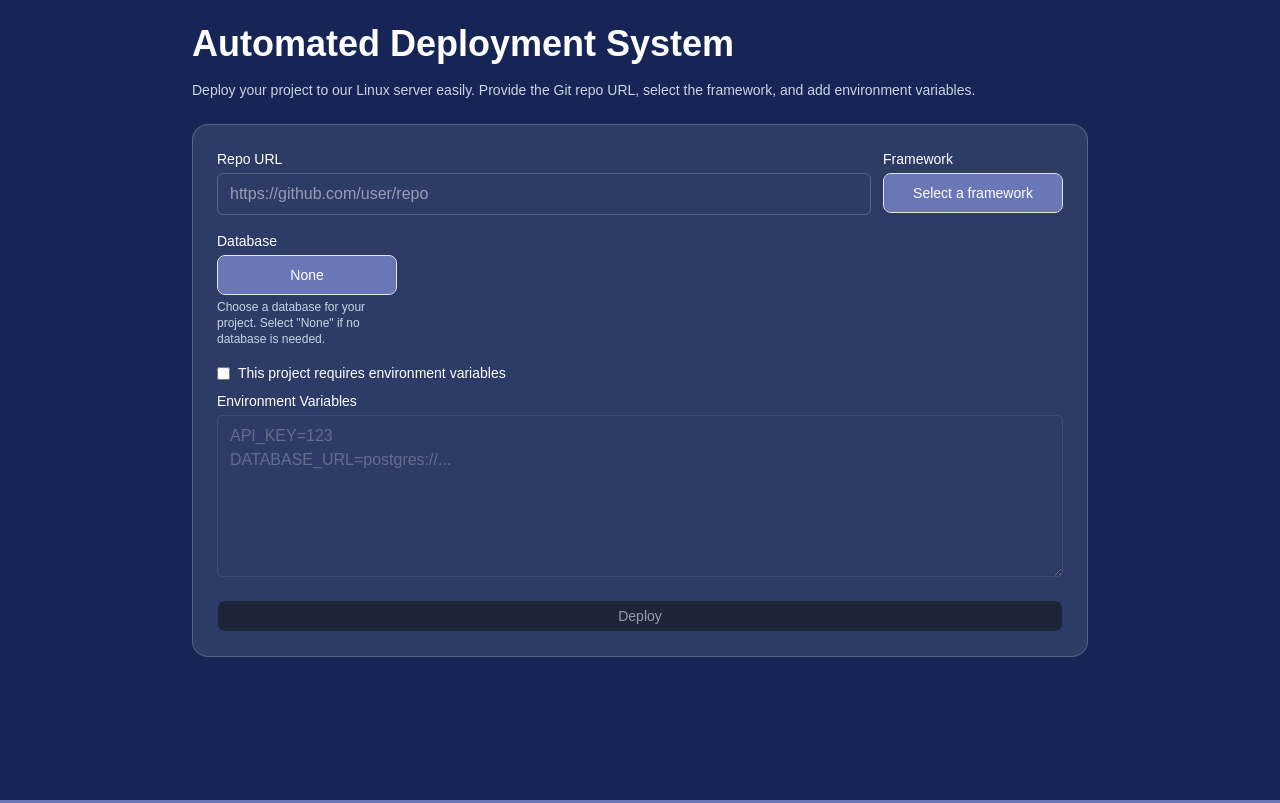
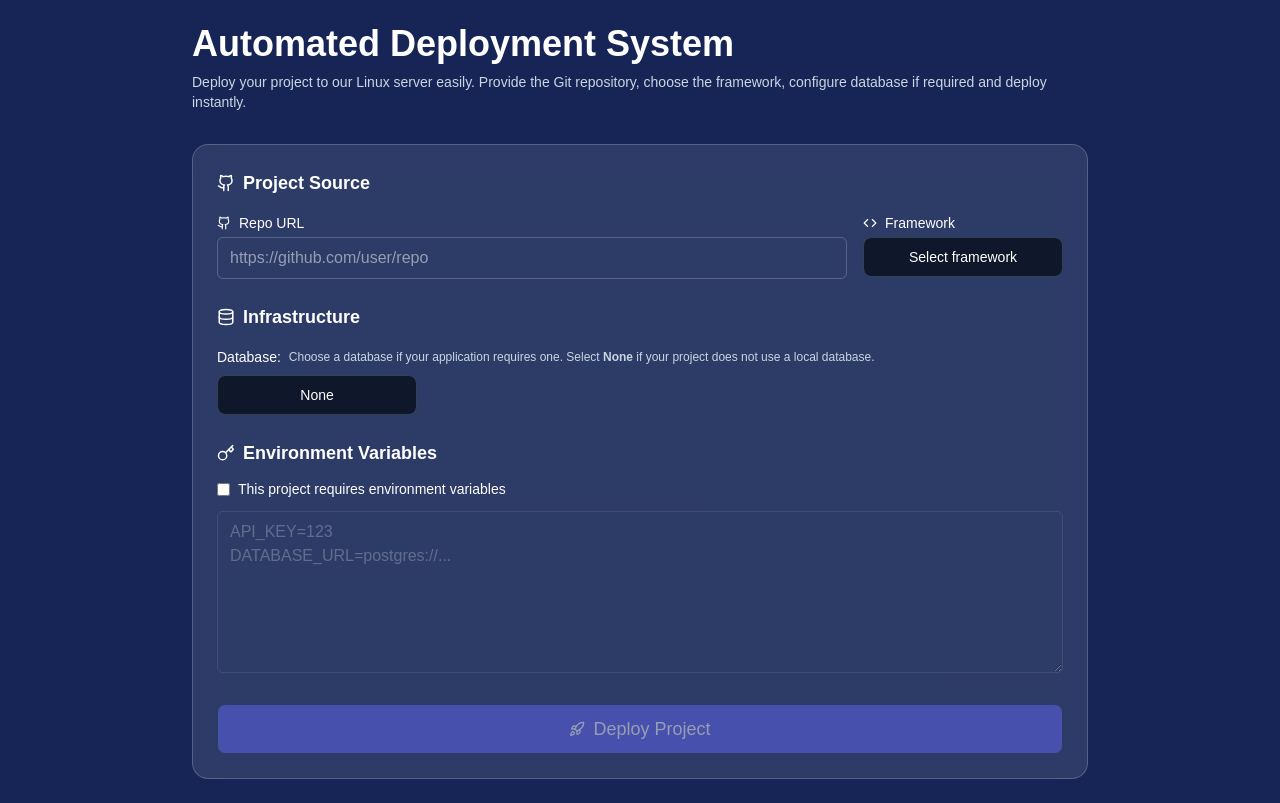
Before and after one commit to dllochini/automated-application-deployment-system, a Next.js app: page / in a window 1280 px wide. Built offline with nearby package versions, Linux system fonts and the light colour scheme.

Commit message:
improve UI

```diff
--- a/app/(dashboard)/page.jsx
+++ b/app/(dashboard)/page.jsx
@@ -9,10 +9,22 @@ import {
   DropdownMenuLabel,
   DropdownMenuTrigger,
 } from "@/components/ui/dropdown-menu"
+
 import { Button } from "@/components/ui/button"
-import { Loader2, Copy, Check, AlertCircle } from "lucide-react"
+
+import {
+  Loader2,
+  Copy,
+  AlertCircle,
+  Github,
+  Database,
+  Code,
+  Key,
+  Rocket
+} from "lucide-react"
 
 export default function Dashboard() {
+
   const [repo, setRepo] = useState("")
   const [framework, setFramework] = useState("")
   const [env, setEnv] = useState("")
@@ -35,13 +47,18 @@ export default function Dashboard() {
     { id: "mysql", label: "MySQL" },
   ]
 
-  const isRepoValid = repo.trim().length > 0 && /^(https:\/\/|git@)?[\w.-]+(:|\/)?[\w-]+\/[\w.-]+(\.git)?$/.test(repo.trim())
+  const isRepoValid =
+    repo.trim().length > 0 &&
+    /^(https:\/\/|git@)?[\w.-]+(:|\/)?[\w-]+\/[\w.-]+(\.git)?$/.test(repo.trim())
+
   const isEnvValid = hasEnv ? env.trim().length > 0 : true
   const isFrameworkValid = framework !== ""
   const isFormValid = isRepoValid && isFrameworkValid && isEnvValid
 
   async function handleDeploy(e) {
+
     e?.preventDefault()
+
     if (!isFormValid) {
       setMessage({ type: "error", text: "Please fill all fields correctly before deploying." })
       return
@@ -52,9 +69,11 @@ export default function Dashboard() {
     setOutput(null)
 
     try {
+
       const res = await fetch("/api/deploy", {
         method: "POST",
         headers: { "Content-Type": "application/json" },
+
         body: JSON.stringify({
           repoUrl: repo.trim(),
           framework,
@@ -62,19 +81,36 @@ export default function Dashboard() {
           database,
         }),
       })
+
       const json = await res.json()
 
       if (json.success) {
-        setOutput({ port: json.port, url: json.url })
-        setMessage({ type: "success", text: `Deployment completed on port ${json.port}` })
-        // setRepo("")
-        // setFramework("")
-        // setEnv("")
+
+        setOutput({
+          port: json.port,
+          url: json.url
+        })
+
+        setMessage({
+          type: "success",
+          text: `Deployment completed on port ${json.port}`
+        })
+
       } else {
-        setMessage({ type: "error", text: json.error || "Unknown deployment error" })
+
+        setMessage({
+          type: "error",
+          text: json.error || "Unknown deployment error"
+        })
       }
+
     } catch (err) {
-      setMessage({ type: "error", text: `Error: ${err.message}` })
+
+      setMessage({
+        type: "error",
+        text: `Error: ${err.message}`
+      })
+
     } finally {
       setLoading(false)
     }
@@ -87,72 +123,179 @@ export default function Dashboard() {
   }
 
   return (
-    <main className="min-h-screen p-6 bg-blue-950 text-white flex items-start justify-center">
+
+    <main className="min-h-screen p-6 bg-blue-950 text-white flex justify-center">
+
       <div className="w-full max-w-4xl space-y-8">
-        <h1 className="text-4xl font-bold mb-4">Automated Deployment System</h1>
-        <p className="text-sm text-slate-300 mb-6">
-          Deploy your project to our Linux server easily. Provide the Git repo URL, select the framework, and add environment variables.
+
+        <div>
+          <h1 className="text-4xl font-bold mb-2">
+            Automated Deployment System
+          </h1>
+
+          <p className="text-sm text-slate-300">
+            Deploy your project to our Linux server easily. Provide the Git repository,
+            choose the framework, configure database if required and deploy instantly.
           </p>
+        </div>
 
-        <form onSubmit={handleDeploy} className="space-y-4 bg-white/10 p-6 rounded-2xl border border-white/20">
-          <div className="flex flex-col sm:flex-row gap-3">
+
+        <form
+          onSubmit={handleDeploy}
+          className="space-y-6 bg-white/10 backdrop-blur-md p-6 rounded-2xl border border-white/20"
+        >
+
+          {/* PROJECT SOURCE */}
+
+          <div className="space-y-4">
+
+            <h2 className="text-lg font-semibold flex items-center gap-2">
+              <Github size={18} />
+              Project Source
+            </h2>
+
+            <div className="flex flex-col sm:flex-row gap-4">
+
+              {/* Repo */}
+
               <div className="flex-1">
-              <label className="block text-sm mb-1">Repo URL</label>
+
+                <label className="flex items-center gap-2 text-sm mb-1">
+                  <Github size={14} /> Repo URL
+                </label>
+
                 <input
                   value={repo}
                   onChange={(e) => setRepo(e.target.value)}
                   placeholder="https://github.com/user/repo"
-                className="w-full px-3 py-2 rounded-md border border-white/20 bg-transparent focus:outline-none focus:ring-2 focus:ring-indigo-400"
+                  className="w-full px-3 py-2 rounded-md border border-white/20 bg-transparent focus:ring-2 focus:ring-indigo-400"
                 />
+
                 {!isRepoValid && repo && (
-                <p className="text-rose-300 text-xs mt-1 flex items-center gap-1"><AlertCircle size={12} /> Invalid Git URL</p>
+                  <p className="text-rose-300 text-xs mt-1 flex items-center gap-1">
+                    <AlertCircle size={12} /> Invalid Git URL
+                  </p>
                 )}
+
               </div>
 
-            <div className="w-[180px]">
-              <label className="block text-sm mb-1">Framework</label>
+
+              {/* Framework */}
+
+              <div className="w-[200px]">
+
+                <label className="flex items-center gap-2 text-sm mb-1">
+                  <Code size={14} /> Framework
+                </label>
+
                 <DropdownMenu>
+
                   <DropdownMenuTrigger asChild>
                     <Button variant="outline" className="w-full text-left h-10">
-                    {framework ? frameworks.find(f => f.id === framework)?.label : "Select a framework"}
+                      {framework
+                        ? frameworks.find(f => f.id === framework)?.label
+                        : "Select framework"}
                     </Button>
                   </DropdownMenuTrigger>
-                <DropdownMenuContent className="w-[180px] bg-white/90 text-black">
+
+                  <DropdownMenuContent className="w-[200px] bg-white/90 text-black">
+
                     <DropdownMenuLabel>Select Framework</DropdownMenuLabel>
+
                     <DropdownMenuGroup>
                       {frameworks.map(f => (
-                      <DropdownMenuItem key={f.id} onClick={() => setFramework(f.id)}>{f.label}</DropdownMenuItem>
+                        <DropdownMenuItem
+                          key={f.id}
+                          onClick={() => setFramework(f.id)}
+                        >
+                          {f.label}
+                        </DropdownMenuItem>
                       ))}
                     </DropdownMenuGroup>
+
                   </DropdownMenuContent>
+
                 </DropdownMenu>
-            </div>
+
               </div>
 
-          <div className="w-[180px]">
-            <label className="block text-sm mb-1">Database</label>
+            </div>
+
+          </div>
+
+
+          {/* INFRASTRUCTURE */}
+
+          <div className="space-y-4">
+
+            <h2 className="text-lg font-semibold flex items-center gap-2">
+              <Database size={18} />
+              Infrastructure
+            </h2>
+
+
+            <div className="space-y-2">
+
+              <div className="flex items-center gap-2">
+
+                <label className="text-sm font-medium">
+                  Database:
+                </label>
+
+                <p className="text-xs text-slate-300">
+                  Choose a database if your application requires one.
+                  Select <b>None</b> if your project does not use a local database.
+                </p>
+
+              </div>
+
+
               <DropdownMenu>
+
                 <DropdownMenuTrigger asChild>
-                <Button variant="outline" className="w-full text-left h-10">
-                  {database ? databases.find(d => d.id === database)?.label : "Select a database"}
+
+                  <Button variant="outline" className="w-[200px] text-left h-10">
+                    {databases.find(d => d.id === database)?.label}
                   </Button>
+
                 </DropdownMenuTrigger>
-              <DropdownMenuContent className="w-[180px] bg-white/90 text-black">
+
+
+                <DropdownMenuContent className="w-[200px] bg-white/90 text-black">
+
                   <DropdownMenuLabel>Select Database</DropdownMenuLabel>
+
                   <DropdownMenuGroup>
-                  {databases.map(d => (
-                    <DropdownMenuItem key={d.id} onClick={() => setDatabase(d.id)}>{d.label}</DropdownMenuItem>
+                    {databases.map((d) => (
+                      <DropdownMenuItem
+                        key={d.id}
+                        onClick={() => setDatabase(d.id)}
+                      >
+                        {d.label}
+                      </DropdownMenuItem>
                     ))}
                   </DropdownMenuGroup>
+
                 </DropdownMenuContent>
+
               </DropdownMenu>
-            <p className="text-xs text-slate-300 mt-1">
-              Choose a database for your project. Select "None" if no database is needed.
-            </p>
+
             </div>
 
-          <div>
-            <div className="flex items-center gap-2 mb-2">
+          </div>
+
+
+          {/* ENV VARIABLES */}
+
+          <div className="space-y-3">
+
+            <h2 className="text-lg font-semibold flex items-center gap-2">
+              <Key size={18} />
+              Environment Variables
+            </h2>
+
+            <div className="flex items-center gap-2">
+
               <input
                 type="checkbox"
                 checked={hasEnv}
@@ -161,10 +304,12 @@ export default function Dashboard() {
                   if (!e.target.checked) setEnv("")
                 }}
               />
-              <label className="text-sm">This project requires environment variables</label>
+
+              <label className="text-sm">
+                This project requires environment variables
+              </label>
+
             </div>
-
-            <label className="block text-sm mb-1">Environment Variables</label>
 
             <textarea
               value={env}
@@ -172,35 +317,96 @@ export default function Dashboard() {
               rows={6}
               disabled={!hasEnv}
               placeholder={`API_KEY=123\nDATABASE_URL=postgres://...`}
-              className="w-full px-3 py-2 rounded-md border border-white/20 bg-transparent focus:outline-none focus:ring-2 focus:ring-indigo-400 disabled:opacity-50"
+              className="w-full px-3 py-2 rounded-md border border-white/20 bg-transparent focus:ring-2 focus:ring-indigo-400 disabled:opacity-50"
             />
 
             {hasEnv && !isEnvValid && (
-              <p className="text-rose-300 text-xs mt-1">
+              <p className="text-rose-300 text-xs">
                 Environment variables cannot be empty
               </p>
             )}
+
           </div>
 
-          <Button type="submit" className="w-full" disabled={loading || !isFormValid}>
-            {loading ? <span className="flex items-center gap-2"><Loader2 className="animate-spin" size={16} /> Deploying...</span> : "Deploy"}
+
+          {/* DEPLOY BUTTON */}
+
+          <Button
+            type="submit"
+            className="w-full text-lg py-6 flex items-center justify-center gap-2"
+            disabled={loading || !isFormValid}
+          >
+
+            {loading ? (
+              <>
+                <Loader2 className="animate-spin" size={18} />
+                Deploying...
+              </>
+            ) : (
+              <>
+                <Rocket size={18} />
+                Deploy Project
+              </>
+            )}
+
           </Button>
 
+
+          {/* MESSAGE */}
+
           {message && (
-            <div className={`mt-2 p-2 rounded-md text-sm ${message.type === "error" ? "bg-rose-900 text-rose-100" : message.type === "success" ? "bg-emerald-900 text-emerald-100" : "bg-white/20 text-white"}`}>{message.text}</div>
+            <div
+              className={`p-2 rounded-md text-sm ${
+                message.type === "error"
+                  ? "bg-rose-900 text-rose-100"
+                  : message.type === "success"
+                  ? "bg-emerald-900 text-emerald-100"
+                  : "bg-white/20 text-white"
+              }`}
+            >
+              {message.text}
+            </div>
           )}
 
+
+          {/* RESULT CARD */}
+
           {output && (
-            <div className="mt-4 p-4 bg-white/10 rounded-md border border-white/20">
-              <p><strong>Port:</strong> {output.port}</p>
-              <p className="flex items-center gap-2">
+
+            <div className="p-4 bg-white/10 rounded-xl border border-white/20 space-y-2">
+
+              <h3 className="font-semibold text-lg">
+                Deployment Successful 🎉
+              </h3>
+
+              <p>
+                <strong>Port:</strong> {output.port}
+              </p>
+
+              <div className="flex items-center gap-2">
+
+                <span>
                   <strong>URL:</strong> {output.url}
-                <Button variant="outline" size="sm" onClick={() => copyToClipboard(output.url)}><Copy size={14} /></Button>
-              </p>
+                </span>
+
+                <Button
+                  variant="outline"
+                  size="sm"
+                  onClick={() => copyToClipboard(output.url)}
+                >
+                  <Copy size={14} />
+                </Button>
+
               </div>
+
+            </div>
+
           )}
+
         </form>
+
       </div>
+
     </main>
   )
 }
--- a/app/globals.css
+++ b/app/globals.css
@@ -1,13 +1,16 @@
 @import "tailwindcss";
 
 :root {
-  --background: #6977b6;
-  --foreground: #111111;
-  --border: #e5e5e5;
-  --primary: #111111;          /* current button outline color */
-  --primary-bg: #111111;       /* button background */
-  --primary-text: #ffffff;     /* button text */
-  --muted-foreground: #6b7280;
+  --background: #0f172a;        /* dark blue background */
+  --foreground: #f8fafc;        /* main text */
+
+  --border: #334155;
+
+  --primary: #6366f1;           /* indigo button */
+  --primary-bg: #6366f1;
+  --primary-text: #ffffff;
+
+  --muted-foreground: #94a3b8;
 }
 
 @theme inline {
```
Lines whose indentation alone changed are shown as unchanged.
